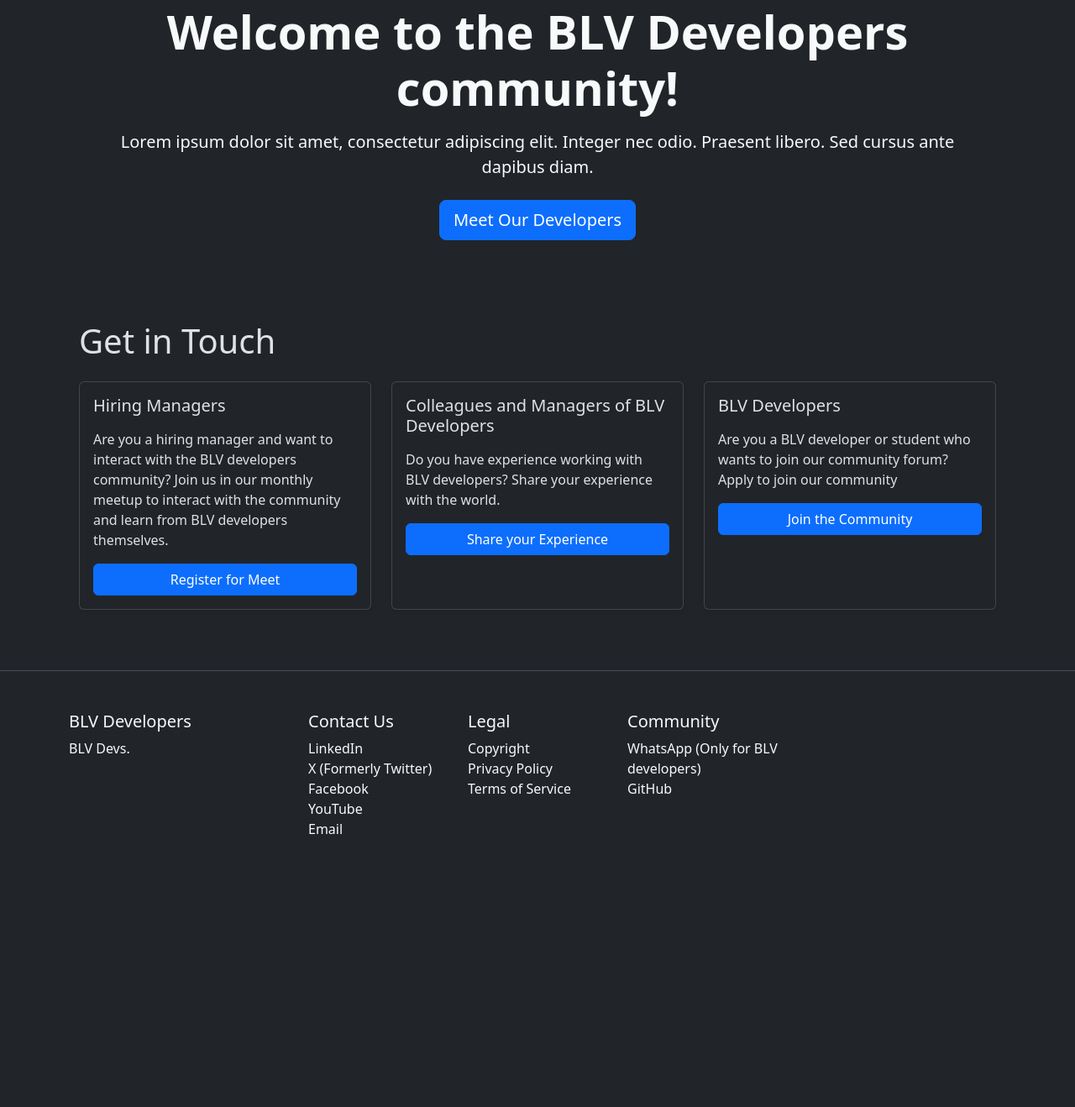
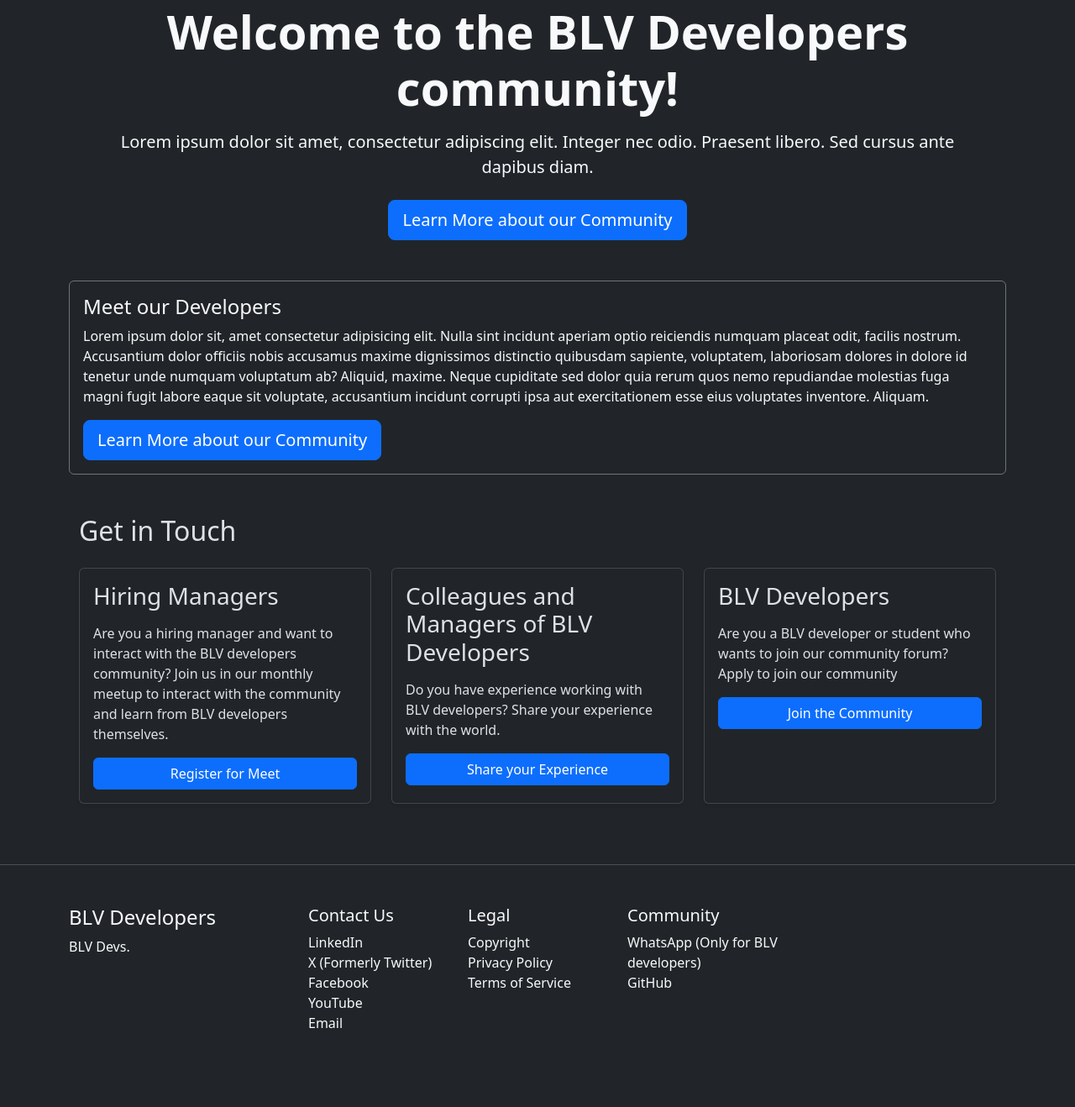
Before and after one commit to blv-development/website, a Django app: page / in a window 1280 px wide. Shown: the part 124-1442 px from the top of the page at 84% size. Before the commit the page ends 1117 px from the top, so only its background shows below. Run offline with Django 5.2, Linux system fonts and the light colour scheme.

Commit message:
Home page changes

```diff
--- a/blvd/templates/about.html
+++ b/blvd/templates/about.html
@@ -6,7 +6,7 @@
 <h2>About Us</h2>
 
 <div class="container my-5">
-  <h2 class="mb-4">Our Vision & Mission</h2>
+  <h2 class="mb-4">Our Vision and Mission</h2>
 
   <div class="card bg-dark text-light border-secondary mb-4">
     <div class="card-body">
--- a/blvd/templates/base.html
+++ b/blvd/templates/base.html
@@ -64,7 +64,7 @@
         <div class="row">
           <div class="col-md-3 mb-4">
             <div class="d-flex align-items-center mb-2">
-              <h5 class="m-0">BLV Developers</h5>
+              <h4 class="m-0">BLV Developers</h4>
             </div>
             <p>BLV Devs.</p>
           </div>
--- a/blvd/templates/home.html
+++ b/blvd/templates/home.html
@@ -10,19 +10,31 @@
     <p class="lead mt-3 mb-4">
       Lorem ipsum dolor sit amet, consectetur adipiscing elit. Integer nec odio. Praesent libero. Sed cursus ante dapibus diam.
     </p>
-    <a href="{% url 'devs_list' %}" class="btn btn-primary btn-lg">
-      Meet Our Developers
+    <a href="{% url "about" %}" class="btn btn-primary btn-lg">
+      Learn More about our Community
     </a>
   </div>
 </div>
 
+  <div class="card bg-dark text-light border-secondary mb-4">
+    <div class="card-body">
+      <h4 class="card-title">Meet our Developers</h4>
+      <p class="card-text">
+        Lorem ipsum dolor sit, amet consectetur adipisicing elit. Nulla sint incidunt aperiam optio reiciendis numquam placeat odit, facilis nostrum. Accusantium dolor officiis nobis accusamus maxime dignissimos distinctio quibusdam sapiente, voluptatem, laboriosam dolores in dolore id tenetur unde numquam voluptatum ab? Aliquid, maxime. Neque cupiditate sed dolor quia rerum quos nemo repudiandae molestias fuga magni fugit labore eaque sit voluptate, accusantium incidunt corrupti ipsa aut exercitationem esse eius voluptates inventore. Aliquam.
+      </p>
+      <a href="{% url "about" %}" class="btn btn-primary btn-lg">
+      Learn More about our Community
+      </a>
+    </div>
+  </div>
+
     <div class="container my-5">
-        <h1 class="mb-4">Get in Touch</h1>
+        <h2 class="mb-4">Get in Touch</h2>
         <div class="row row-cols-1 row-cols-md-2 row-cols-lg-3 g-4">
             <div class="col">
                 <div class="card h-100 shadow-sm">
                     <div class="card-body d-flex flex-column">
-                        <h5 class="card-title">Hiring Managers</h5>
+                        <h3 class="card-title">Hiring Managers</h3>
                         <p class="card-text mt-2">Are you a hiring manager and want to interact with the BLV developers community? Join us in our monthly meetup to interact with the community and learn from BLV developers themselves.</p>
                         <button type="button" class="btn btn-primary" data-bs-toggle="modal" data-bs-target="#registerModal">Register for Meet</button>
                     </div>
@@ -31,7 +43,7 @@
             <div class="col">
                 <div class="card h-100 shadow-sm">
                     <div class="card-body d-flex flex-column">
-                        <h5 class="card-title">Colleagues and Managers of BLV Developers</h5>
+                        <h3 class="card-title">Colleagues and Managers of BLV Developers</h3>
                         <p class="card-text mt-2">Do you have experience working with BLV developers? Share your experience with the world.</p>
                         <button type="button" class="btn btn-primary" data-bs-toggle="modal" data-bs-target="#endorsementModal">Share your Experience</button>
                     </div>
@@ -40,7 +52,7 @@
             <div class="col">
                 <div class="card h-100 shadow-sm">
                     <div class="card-body d-flex flex-column">
-                        <h5 class="card-title">BLV Developers</h5>
+                        <h3 class="card-title">BLV Developers</h3>
                         <p class="card-text mt-2">Are you a BLV developer or student who wants to join our community forum? Apply to join our community</p>
                         <button type="button" class="btn btn-primary" data-bs-toggle="modal" data-bs-target="#joinModal">Join the Community</button>
                     </div>
```
Also changed, not shown: blvd/blvd/settings.py (+1 -6 lines).
